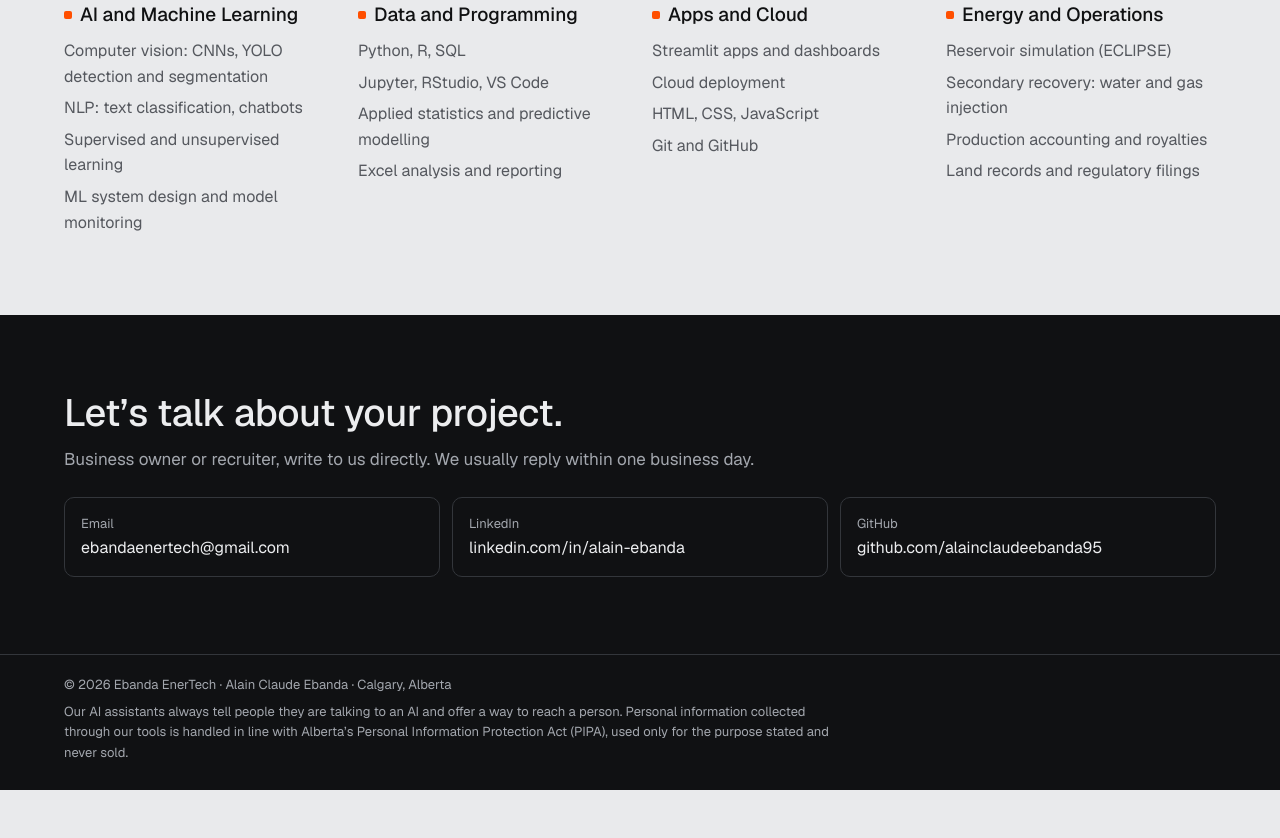
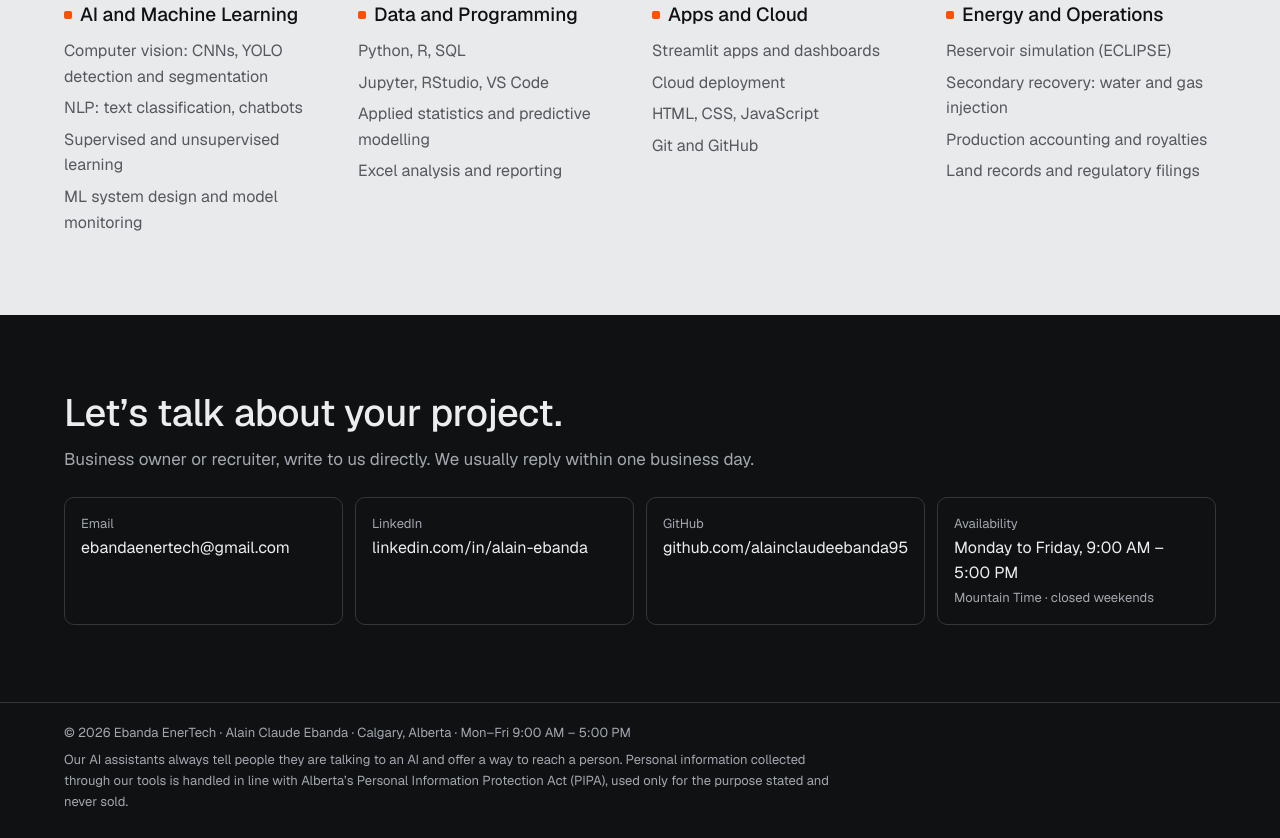
Before and after one commit to alainclaudeebanda95/ebanda-enertech, a plain HTML site: page index.html in a window 1280 px wide. Shown: the part 5202-6040 px from the top of the page. Before the commit the page ends 5992 px from the top, so only its background shows below. Drawn offline with nearby package versions, Linux system fonts and the light colour scheme.

Commit message:
Add business hours (Mon-Fri 9-5) to contact, footer and structured data
Co-Authored-By: Claude Opus 5.5 <noreply@anthropic.com>
Claude-Session: https://claude.ai/code/session_01CdY8542qDNWtziKUac6d8z

```diff
--- a/index.html
+++ b/index.html
@@ -106,6 +106,10 @@ footer p{max-width:90ch;margin:0 0 6px}
 .links a:hover{border-color:var(--acc)}
 .links small{display:block;color:#a3a7ae;font-size:13px}
 .note{font-size:13px;color:#a3a7ae;margin-top:20px}
+.hours{display:block;border:1px solid #33363b;border-radius:10px;padding:16px;min-height:44px}
+.hours b{font-weight:400}
+.hours small{display:block;color:#a3a7ae;font-size:13px}
+.hours span{display:block;color:#a3a7ae;font-size:13px;margin-top:2px}
 footer{background:#101113;color:#a3a7ae;font-size:13px;padding:20px max(5vw,16px);border-top:1px solid #33363b}
 @media(max-width:860px){.hero,.two{grid-template-columns:minmax(0,1fr)}.readout{grid-template-columns:repeat(2,minmax(0,1fr))}}
 @media(max-width:600px){nav ul{margin-left:0;gap:14px}}
@@ -133,6 +137,7 @@ footer{background:#101113;color:#a3a7ae;font-size:13px;padding:20px max(5vw,16px
 .audit{margin-top:28px;display:flex;gap:20px;align-items:center;justify-content:space-between;flex-wrap:wrap;background:#101113;color:#ecedef;border-radius:14px;padding:24px}
 .audit h3{margin-bottom:6px}.audit p{margin:0;color:#a3a7ae;max-width:62ch}
 </style>
+<script type="application/ld+json">{"@context":"https://schema.org","@type":"ProfessionalService","name":"Ebanda EnerTech","url":"https://alainclaudeebanda95.github.io/ebanda-enertech/","email":"ebandaenertech@gmail.com","founder":"Alain Claude Ebanda","areaServed":["Calgary","Airdrie","Chestermere","Cochrane","Okotoks"],"address":{"@type":"PostalAddress","addressLocality":"Calgary","addressRegion":"AB","addressCountry":"CA"},"openingHoursSpecification":[{"@type":"OpeningHoursSpecification","dayOfWeek":["Monday","Tuesday","Wednesday","Thursday","Friday"],"opens":"09:00","closes":"17:00"}],"availableLanguage":["English","French"]}</script>
 </head>
 <body>
 
@@ -264,11 +269,12 @@ footer{background:#101113;color:#a3a7ae;font-size:13px;padding:20px max(5vw,16px
       <a href="mailto:ebandaenertech@gmail.com"><small data-i18n="email"></small>ebandaenertech@gmail.com</a>
       <a href="https://www.linkedin.com/in/alain-ebanda"><small>LinkedIn</small>linkedin.com/in/alain-ebanda</a>
       <a href="https://github.com/alainclaudeebanda95"><small>GitHub</small>github.com/alainclaudeebanda95</a>
+      <div class="hours"><small data-i18n="hours_h"></small><b data-i18n="hours_days"></b><span data-i18n="hours_note"></span></div>
     </div>
   </div>
 </section>
 
-<footer><div class="wrap"><p>© 2026 Ebanda EnerTech · Alain Claude Ebanda · Calgary, Alberta</p><p data-i18n="footer"></p></div></footer>
+<footer><div class="wrap"><p>© 2026 Ebanda EnerTech · Alain Claude Ebanda · Calgary, Alberta · <span data-i18n="hours_footer"></span></p><p data-i18n="footer"></p></div></footer>
 
 <script>
 {
@@ -302,6 +308,7 @@ nav_problem:["Problem","Problème"],
  contact_h:["Let’s talk about your project.","Parlons de votre projet."],
  contact_lead:["Business owner or recruiter, write to us directly. We usually reply within one business day.","Entrepreneur ou recruteur, écrivez-nous directement. Nous répondons en général en un jour ouvrable."],
  email:["Email","Courriel"],
+ hours_h:["Availability","Disponibilités"],hours_days:["Monday to Friday, 9:00 AM – 5:00 PM","Lundi au vendredi, 9 h à 17 h"],hours_note:["Mountain Time · closed weekends","Heure des Rocheuses · fermé la fin de semaine"],hours_footer:["Mon–Fri 9:00 AM – 5:00 PM","Lun–ven 9 h – 17 h"],
  footer:["Our AI assistants always tell people they are talking to an AI and offer a way to reach a person. Personal information collected through our tools is handled in line with Alberta’s Personal Information Protection Act (PIPA), used only for the purpose stated and never sold.","Nos assistants IA indiquent toujours qu’ils sont une IA et offrent un moyen de joindre une personne. Les renseignements personnels recueillis par nos outils sont traités conformément à la loi albertaine sur la protection des renseignements personnels (PIPA), utilisés seulement pour l’objectif indiqué et jamais vendus."]
 };
 const readout=[["Vision","Vision","Detection, CNNs","Détection, CNN"],["Language","Langage","Chatbots, NLP","Chatbots, NLP"],["Data","Données","Dashboards, ML","Tableaux de bord, ML"],["Energy","Énergie","Reservoir simulation","Simulation de réservoir"]];
```
